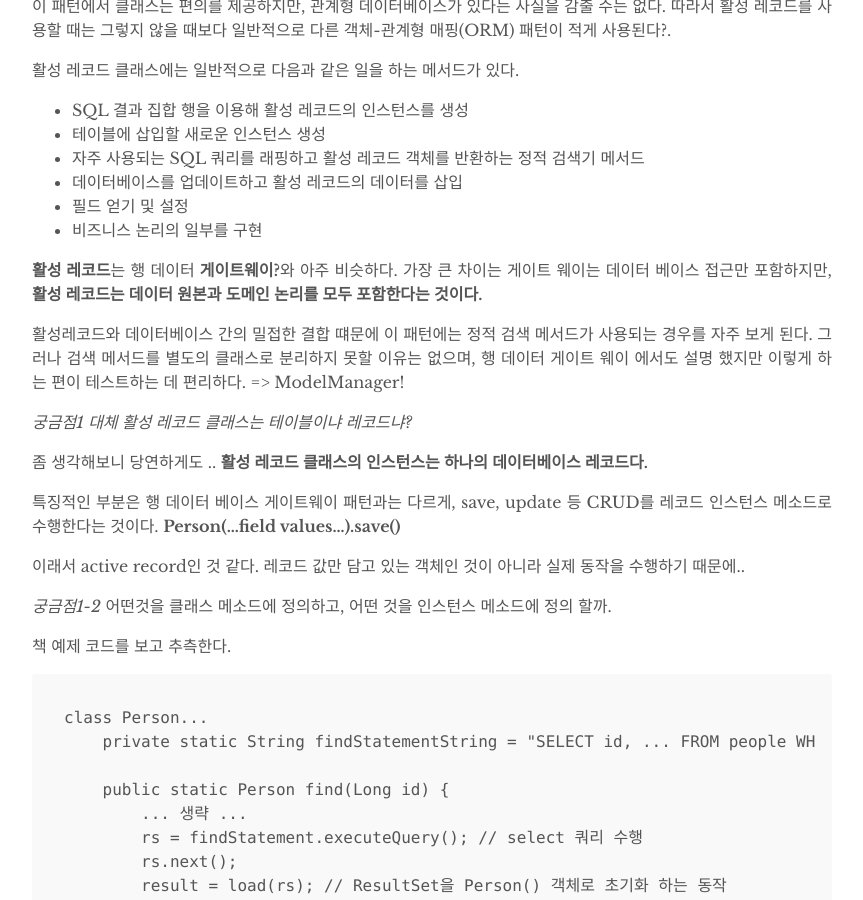
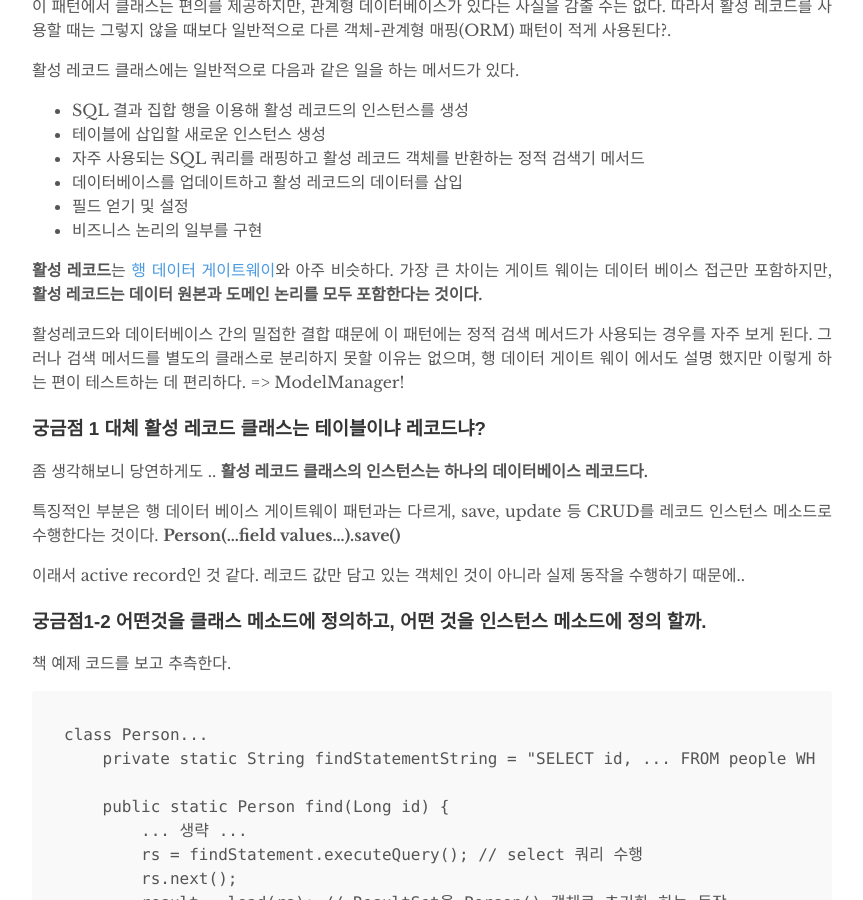
Before and after one commit to hs-glenn-lee/hs-glenn-lee.github.io, a Jekyll site: the page built from _posts/2019-06-22-active-record_pattern.md, in a window 1280 px wide and 900 px high, scrolled down 1347 px. Shown: the whole window, without its empty margins (208-1071 px from the left). Built offline with Jekyll 4.4.1, drawn with Linux system fonts in a browser that asks for light colours.

````diff
--- a/_posts/2019-06-22-active-record_pattern.md
+++ b/_posts/2019-06-22-active-record_pattern.md
@@ -47,12 +47,12 @@ Persistent Data를 다루는 패턴 중에 하나다.
 - 필드 얻기 및 설정
 - 비즈니스 논리의 일부를 구현
 
-**활성 레코드**는 행 데이터 **게이트웨이?**와 아주 비슷하다. 가장 큰 차이는 게이트 웨이는 데이터 베이스 접근만 포함하지만, **활성 레코드는 데이터 원본과 도메인 논리를 모두 포함한다는 것이다.**
+**활성 레코드**는 [행 데이터 게이트웨이](https://martinfowler.com/eaaCatalog/rowDataGateway.html)와 아주 비슷하다. 가장 큰 차이는 게이트 웨이는 데이터 베이스 접근만 포함하지만, **활성 레코드는 데이터 원본과 도메인 논리를 모두 포함한다는 것이다.**
 
 활성레코드와 데이터베이스 간의 밀접한 결합 떄문에 이 패턴에는 정적 검색 메서드가 사용되는 경우를 자주 보게 된다. 그러나 검색 메서드를 별도의 클래스로 분리하지 못할 이유는 없으며, 행 데이터 게이트 웨이 에서도 설명 했지만 이렇게 하는 편이 테스트하는 데 편리하다.
 => ModelManager!
 
-*궁금점1 대체 활성 레코드 클래스는 테이블이냐 레코드냐?*
+### 궁금점 1 대체 활성 레코드 클래스는 테이블이냐 레코드냐?
 
 좀 생각해보니 당연하게도 .. **활성 레코드 클래스의 인스턴스는 하나의 데이터베이스 레코드다.**
 
@@ -60,7 +60,7 @@ Persistent Data를 다루는 패턴 중에 하나다.
 
 이래서 active record인 것 같다. 레코드 값만 담고 있는 객체인 것이 아니라 실제 동작을 수행하기 때문에..
 
-*궁금점1-2* 어떤것을 클래스 메소드에 정의하고, 어떤 것을 인스턴스 메소드에 정의 할까.
+### 궁금점1-2 어떤것을 클래스 메소드에 정의하고, 어떤 것을 인스턴스 메소드에 정의 할까.
 
 책 예제 코드를 보고 추측한다.
 ```text
@@ -95,8 +95,8 @@ class Person...
 
 아직 잘 모르겠지만.. 비즈니스 로직은 인스턴스 메소드로, 정적 메소드에는 활성 레코드 인스턴스 값과 무관한 검색과 같은 정적 동작을 정의하면 되는 것 같다.
 
-*궁금점1-3 일부의 비즈니스 논리는 어떻게 구현되나? 전체의 비즈니스의 논리중 어떤 일부가 활성 레코드에 구현되나*
-***결론 적으로 활성 레코드는 도메인 모델의 일부.. 데이터베이스를 조작하는 부분이니.. 잘 모르는 도메인 모델 섹션을 더 공부해야.. 전체적인 결론을 구할 수 있을 것 같다.***
+### 궁금점1-3 일부의 비즈니스 논리는 어떻게 구현되나? 전체의 비즈니스의 논리중 어떤 일부가 활성 레코드에 구현되나
+**결론 적으로 활성 레코드는 도메인 모델의 일부.. 데이터베이스를 조작하는 부분이니.. 잘 모르는 도메인 모델 섹션을 더 공부해야.. 전체적인 결론을 구할 수 있을 것 같다.**
 
 ## 사용 시점
 #### 장점
````
